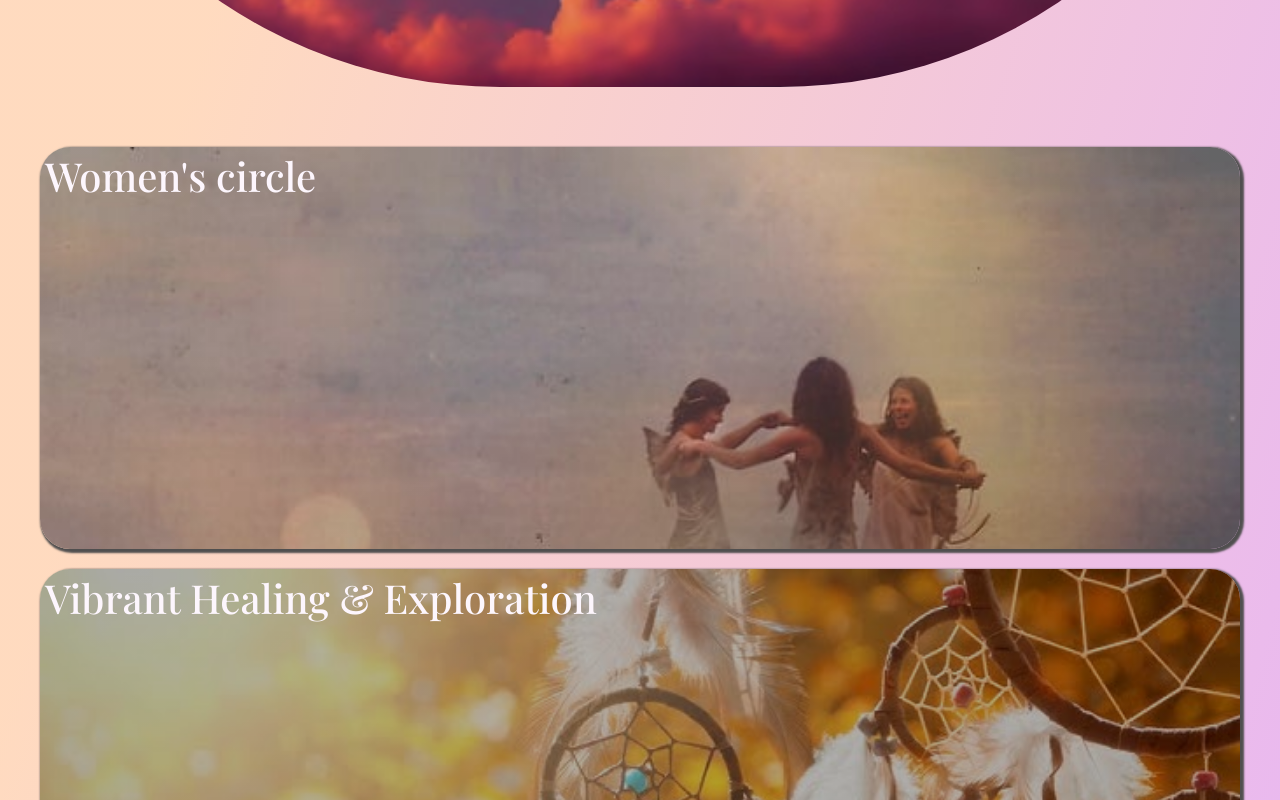
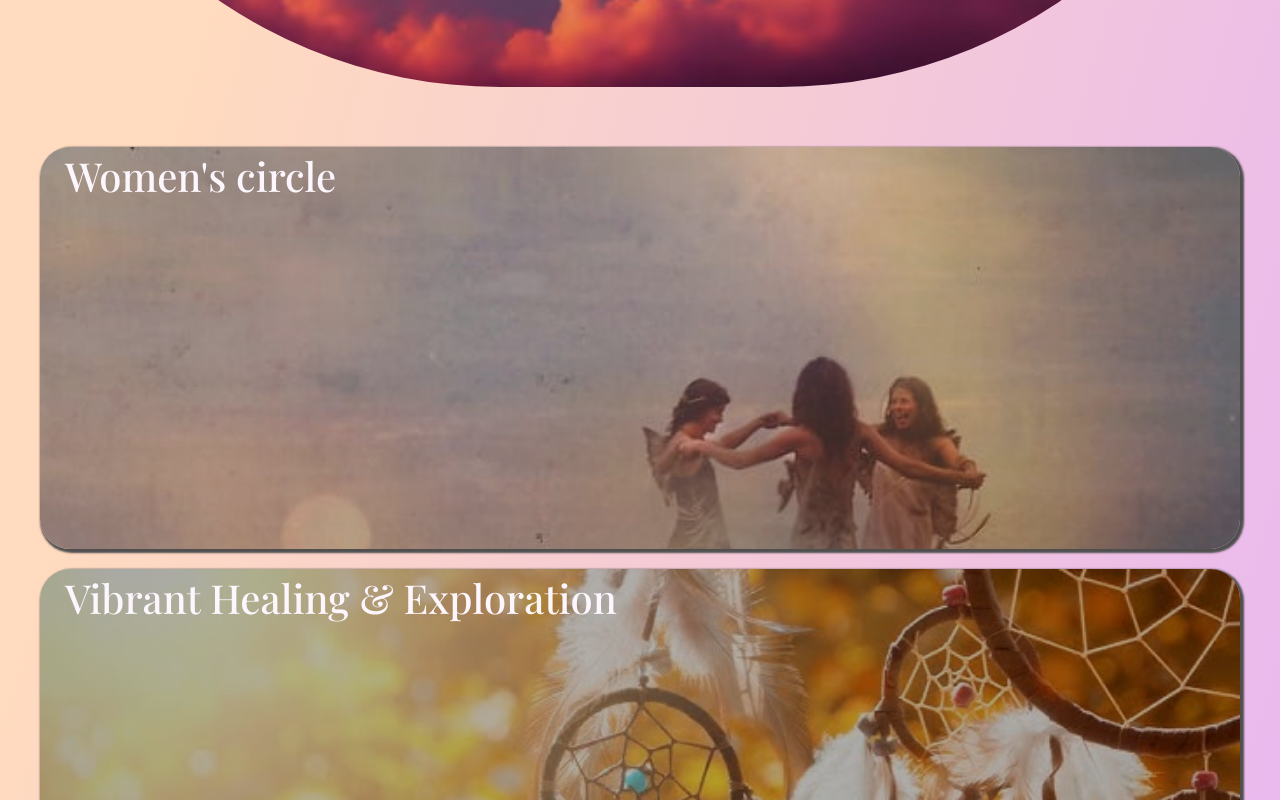
Before and after one commit to Sarahwcode/Rainbow-Soulbath, a plain HTML site: page Index.html in a window 1280 px wide. Shown: the part 1040-1840 px from the top of the page. Drawn offline with nearby package versions, Linux system fonts and the light colour scheme; a web font is replaced by a local one.

Commit message:
commit adjusting words

```diff
--- a/style.css
+++ b/style.css
@@ -177,9 +177,11 @@ hr {
   color: #fdf6fd;
   font-size: 40px;
   font-family: "Playfair Display", serif;
+
 }
 .lp-pic p {
   padding-top: 40px;
+  padding-left: 10px;
   color: #fdf6fd;
   font-size: 25px;
   font-family: "Playfair Display", serif;
@@ -342,6 +344,10 @@ hr {
   .lp-pic {
     padding: 0px;
   }
+  .lp-pic a {
+    padding: 20px;
+
+  }
   .lp-pic p {
     font-size: 40px;
     padding: 10px;
```
